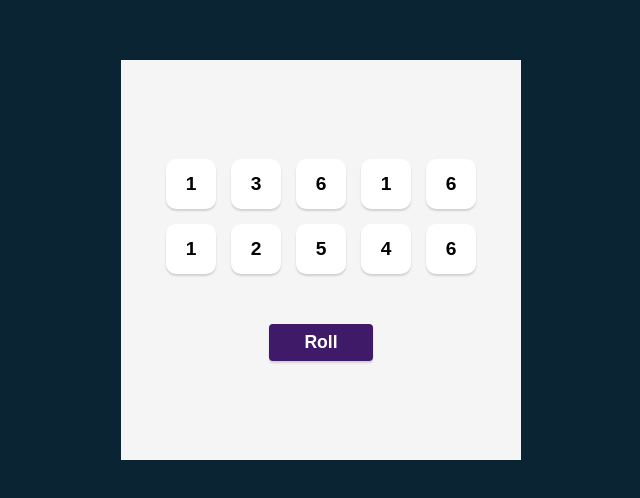
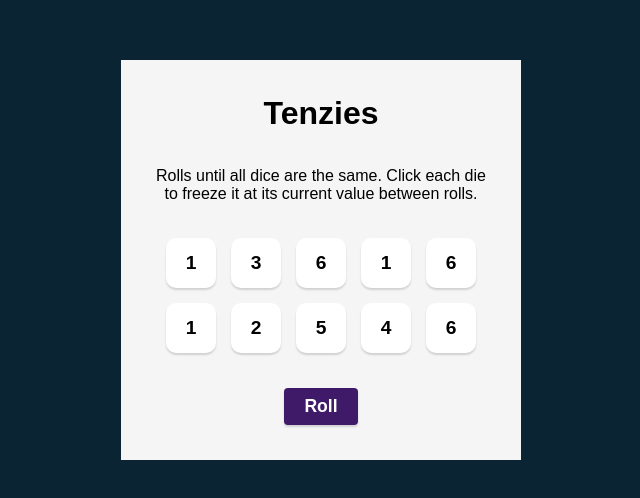
Before and after one commit to joshua-akuna/scrimba-react-tutorials, a React (Vite) app: page /tenzies in a window 1280 px wide. Shown: the part 140-638 px from the top of the page, without its empty margins (319-959 px from the left). Built offline with nearby package versions, Linux system fonts and the light colour scheme.

Commit message:
game won feature for Tenzies game added

```diff
--- a/components/Die.jsx
+++ b/components/Die.jsx
@@ -1,3 +1,12 @@
 export default function Die(props) {
-  return <button className='die'>{props.value}</button>;
+  const styles = {
+    backgroundColor: props.isHeld ? '#59E391' : 'white',
+  };
+
+  // return a Die component
+  return (
+    <button style={styles} className='die' onClick={props.handleClick}>
+      {props.value}
+    </button>
+  );
 }
--- a/package.json
+++ b/package.json
@@ -12,6 +12,7 @@
   "dependencies": {
     "nanoid": "^5.1.6",
     "react": "^19.2.0",
+    "react-confetti": "^6.4.0",
     "react-dom": "^19.2.0",
     "react-icons": "^5.5.0",
     "react-router-dom": "^7.10.0"
--- a/pages/Tenzies.jsx
+++ b/pages/Tenzies.jsx
@@ -1,27 +1,77 @@
 import { useState } from 'react';
 import Die from '../components/Die';
+import { nanoid } from 'nanoid';
+import Confetti from 'react-confetti';
 
 export default function Tenzies() {
-  const [diceValues, setDiceValues] = useState(generateAllNewDice);
-
+  // generates 10 numerical values representing a die face
   function generateAllNewDice() {
-    return new Array(10).fill(0).map(() => Math.floor(Math.random() * 6 + 1));
+    console.log('Generating all new dice');
+    return new Array(10).fill(0).map(function () {
+      return {
+        id: nanoid(),
+        value: Math.floor(Math.random() * 6 + 1),
+        isHeld: false,
+      };
+    });
   }
 
-  const diceElements = diceValues.map((dieValue) => <Die value={dieValue} />);
+  const [dice, setDice] = useState(() => generateAllNewDice());
 
+  const gameWon =
+    dice.every((die) => die.isHeld) &&
+    dice.every((die) => die.value === dice[0].value);
+
+  // use the setDice method to update the dice objects
   function rollDice() {
-    setDiceValues(generateAllNewDice);
+    if (!gameWon) {
+      setDice((oldDice) =>
+        oldDice.map(function (die) {
+          return die.isHeld
+            ? die
+            : { ...die, value: Math.floor(Math.random() * 6 + 1) };
+        })
+      );
+    } else {
+      setDice(generateAllNewDice());
+    }
   }
+
+  // flips the value of the isHeld value for a Die component
+  function hold(id) {
+    setDice(function (oldDice) {
+      return oldDice.map(function (die) {
+        return die.id === id ? { ...die, isHeld: !die.isHeld } : die;
+      });
+    });
+  }
+
+  // creates an array of Die components
+  const diceElements = dice.map(function (die) {
+    return (
+      <Die
+        key={die.id}
+        value={die.value}
+        isHeld={die.isHeld}
+        handleClick={() => hold(die.id)}
+      />
+    );
+  });
 
   return (
     <div className='tenzies-container'>
+      {gameWon && <Confetti />}
       <main className='tenzies-wrapper'>
+        <h1>Tenzies</h1>
+        <p>
+          Rolls until all dice are the same. Click each die to freeze it at its
+          current value between rolls.
+        </p>
         {/* displays 10 Die components on the UI */}
         <section className='dice'>{diceElements}</section>
         {/* displays a button */}
         <button onClick={rollDice} className='roll'>
-          Roll
+          {gameWon ? 'New Game' : 'Roll'}
         </button>
       </main>
     </div>
--- a/src/App.css
+++ b/src/App.css
@@ -690,8 +690,13 @@ div.tenzies-container{
   max-height: 400px;
   display: flex;
   flex-direction: column;
-  justify-content: center;
+  justify-content: space-evenly;
   align-items: center;
+  padding: 0 30px;
+}
+
+.tenzies-wrapper > p {
+  text-align: center;
 }
 
 section.dice {
@@ -713,15 +718,16 @@ button.die{
 }
 
 main.tenzies-wrapper > button.roll {
-  margin-top: 50px;
   background-color: rgb(62, 26, 104);
   color: white;
   border: none;
   border-radius: 4px;
-  padding: 8px 35px;
+  padding: 8px 20px;
   font-size: 1.1rem;
   font-weight: 600;
   box-shadow: 0 2px 2px rgba(0, 0, 0, 0.15);
   z-index: 9;
   cursor: pointer;
+  width: auto;
+  white-space: nowrap;
 }
```
Also changed, not shown: 1 other file (tests, documents, lock files or other folders).
